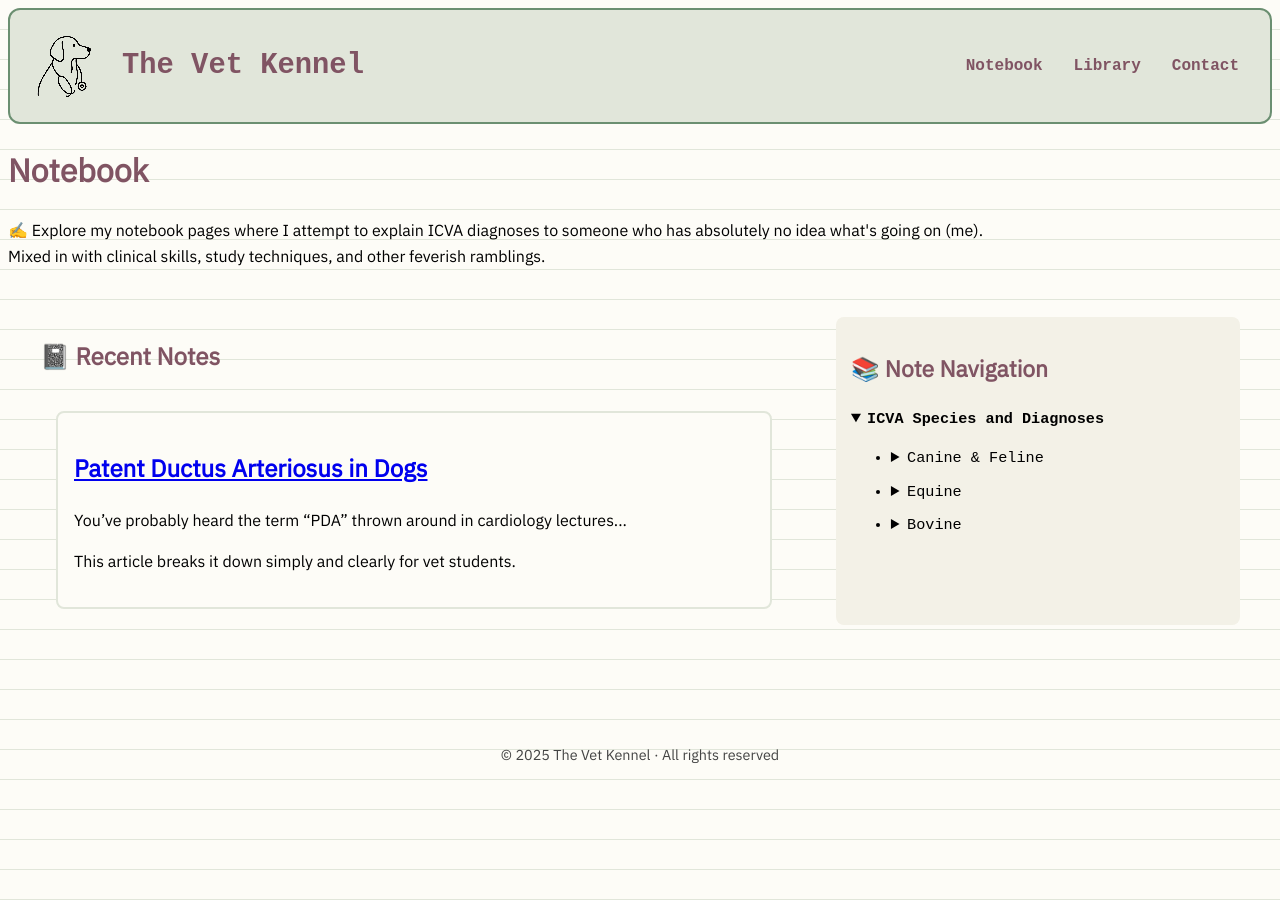
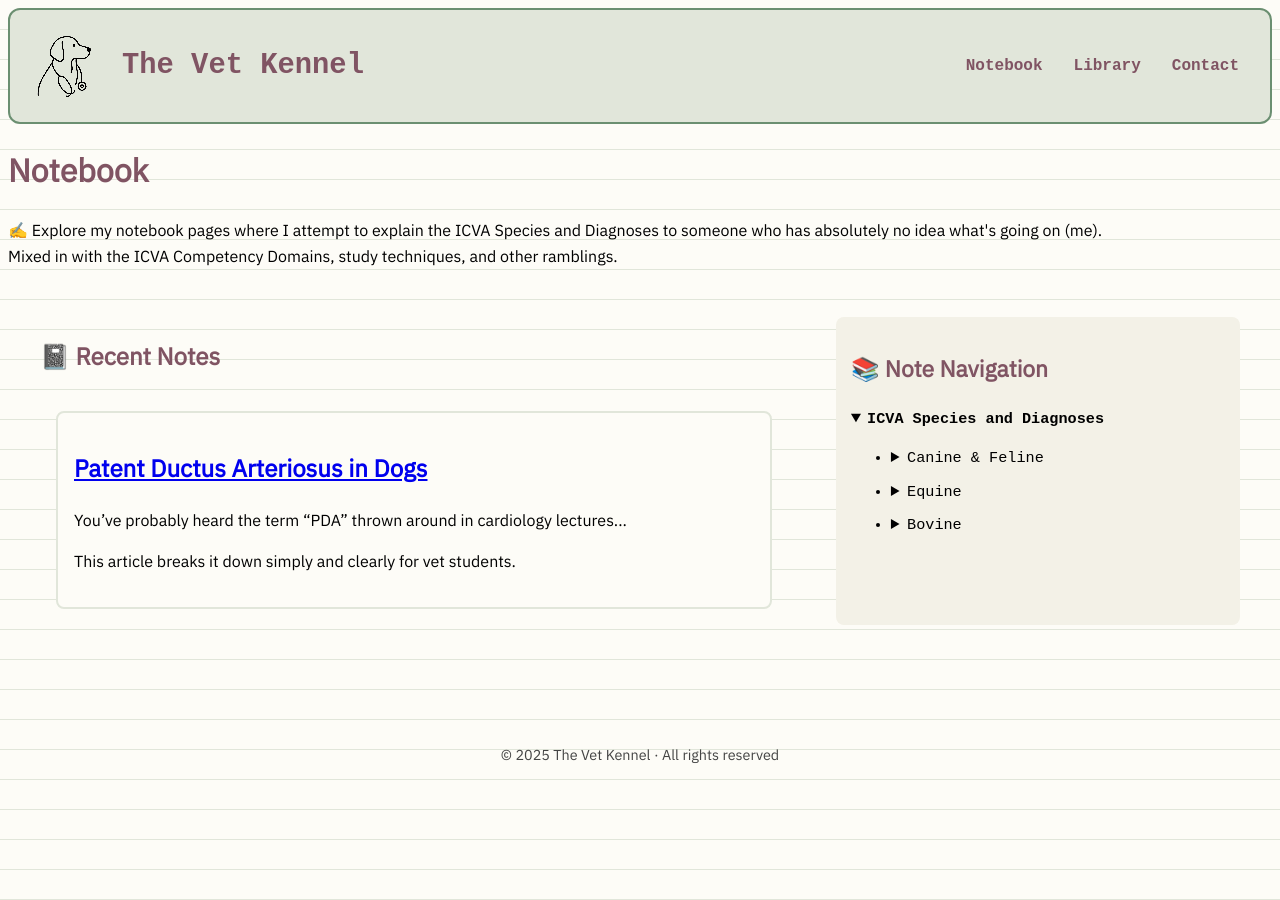
Before and after one commit to TheVetKennel/thevetkennel.github.io, a Jekyll site: the page built from notebook.md, in a window 1280 px wide. Built offline with Jekyll 4.4.1, drawn with Linux system fonts in a browser that asks for light colours.

Commit message:
Update notebook.md

```diff
--- a/notebook.md
+++ b/notebook.md
@@ -4,7 +4,7 @@ title: Notebook
 ---
 
 <h1>Notebook</h1>
-<p>✍️ Explore my notebook pages where I attempt to explain ICVA diagnoses to someone who has absolutely no idea what's going on (me).<br>Mixed in with clinical skills, study techniques, and other feverish ramblings.</p>
+<p>✍️ Explore my notebook pages where I attempt to explain the ICVA Species and Diagnoses to someone who has absolutely no idea what's going on (me).<br>Mixed in with the ICVA Competency Domains, study techniques, and other ramblings.</p>
 
 <div class="notebook-container">
   <div class="notebook-left">
```
